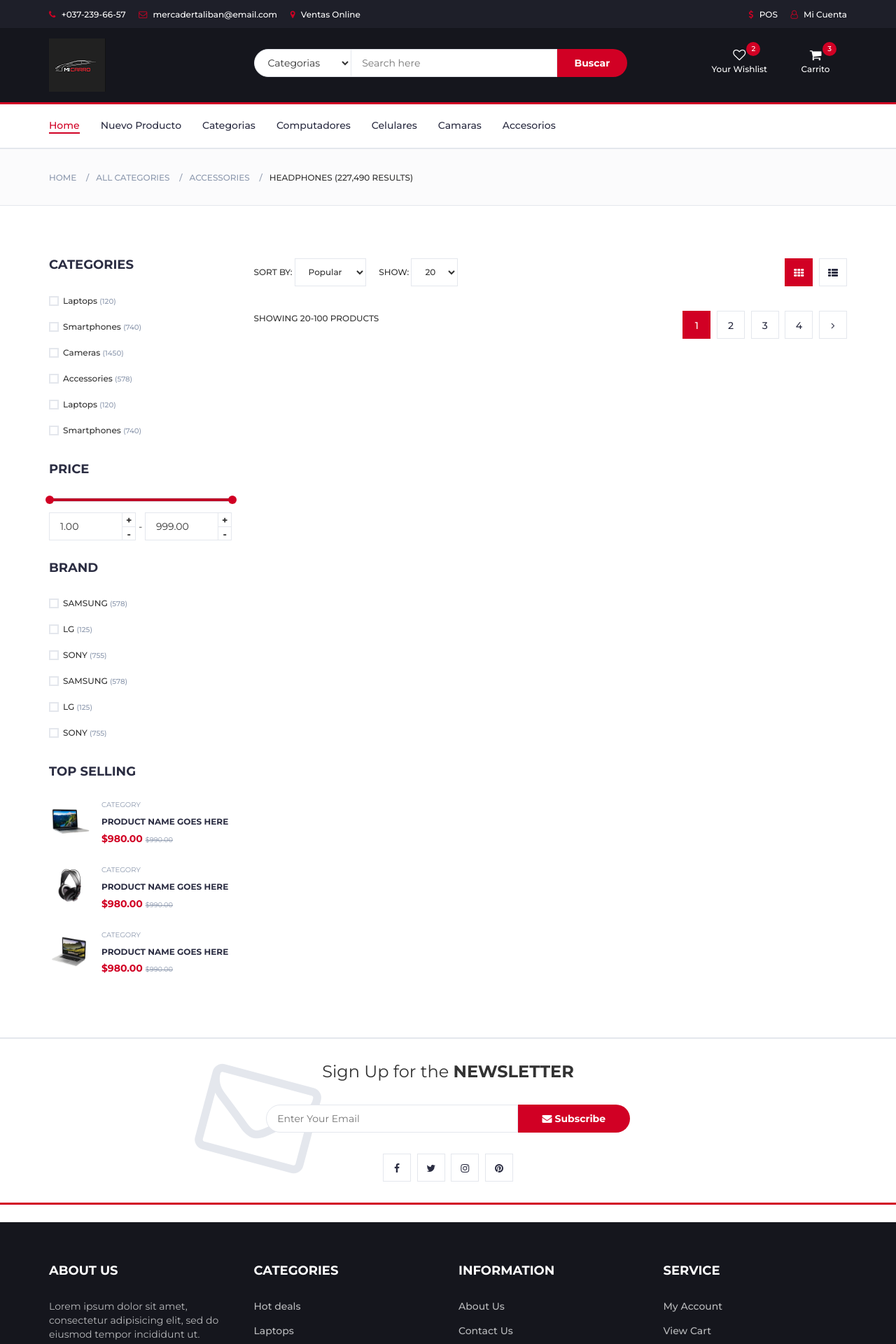
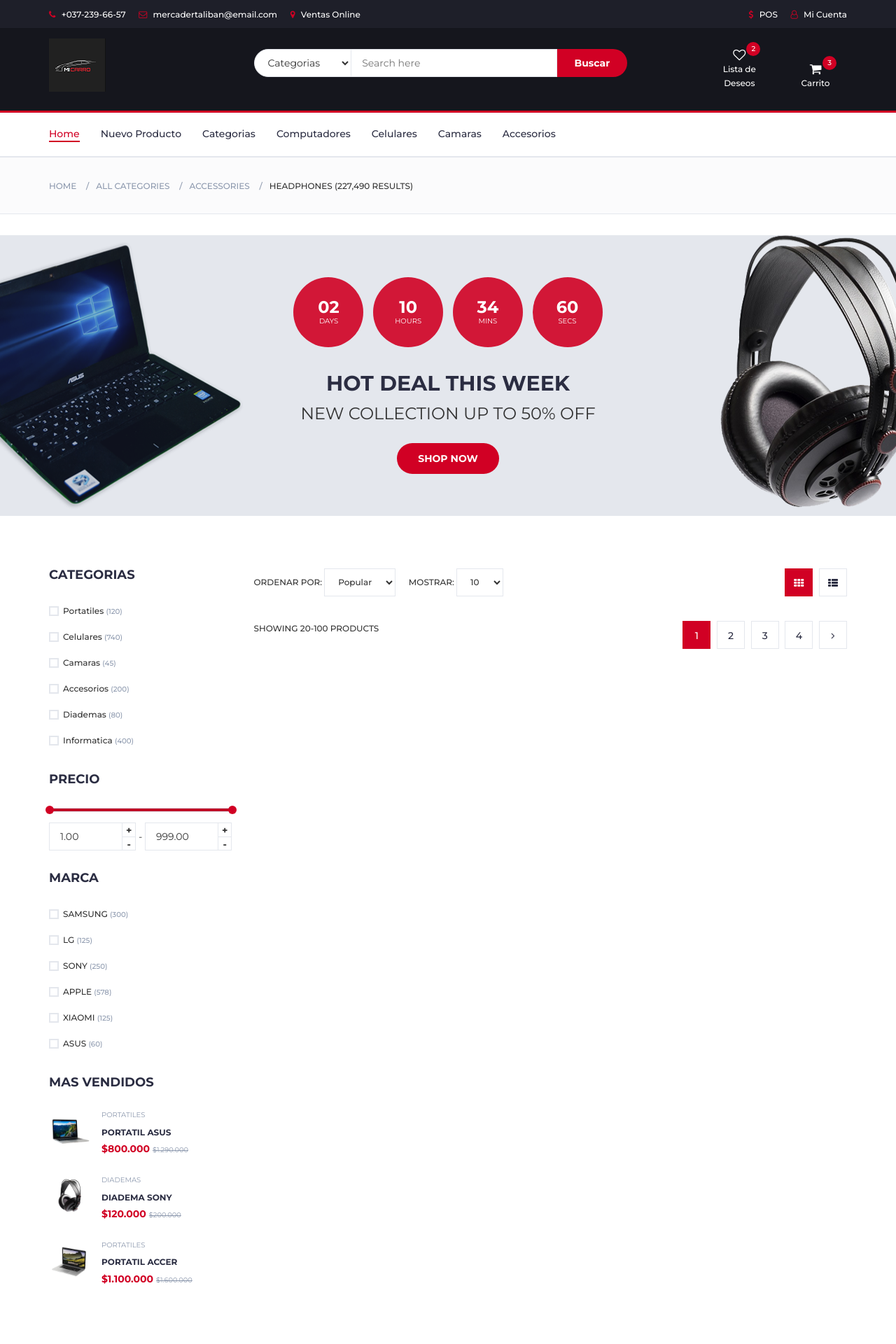
Before and after one commit to DaironC/ElectricStore, a Flask app: page / in a window 1280 px wide. Shown: the top 1920 px of the page at 70% size. Run offline with Flask 2, Linux system fonts and the light colour scheme; data that the repository does not hold is empty; some libraries are stand-ins or nearby versions.

Commit message:
Cambios de css en store

```diff
--- a/static/css/style.css
+++ b/static/css/style.css
@@ -1021,6 +1021,7 @@ textarea.input {
   bottom: 1px;
   padding: 15px;
   background: #1e1f29;
+  color: #fff;
   text-align: center;
   -webkit-transform: translateY(0%);
   -ms-transform: translateY(0%);
@@ -1551,7 +1552,7 @@ textarea.input {
   width: 40px;
   height: 40px;
   line-height: 38px;
-  color: #D10024;
+  color: #FFF;
   opacity: 0;
   visibility: hidden;
 }
--- a/templates/layout.html
+++ b/templates/layout.html
@@ -6,7 +6,7 @@
 		<meta name="viewport" content="width=device-width, initial-scale=1">
 		 <!-- The above 3 meta tags *must* come first in the head; any other head content must come *after* these tags -->
 
-		<title>Electro - by dairon & leo</title>
+		<title>Electro - By Dairon & Leo</title>
 
  		<!-- Google font -->
  		<link href="https://fonts.googleapis.com/css?family=Montserrat:400,500,700" rel="stylesheet">
@@ -93,7 +93,7 @@
 								<div>
 									<a href="#">
 										<i class="fa fa-heart-o"></i>
-										<span>Your Wishlist</span>
+										<span>Lista de Deseos</span>
 										<div class="qty">2</div>
 									</a>
 								</div>
@@ -113,7 +113,7 @@
 													<img src="{{ url_for('static', filename='img/product01.PNG')}}" alt="">
 												</div>
 												<div class="product-body">
-													<h3 class="product-name"><a href="#">product name goes here</a></h3>
+													<h3 class="product-name"><a href="#">hhhh</a></h3>
 													<h4 class="product-price"><span class="qty">1x</span>$980.00</h4>
 												</div>
 												<button class="delete"><i class="fa fa-close"></i></button>
--- a/templates/store.html
+++ b/templates/store.html
@@ -1,6 +1,52 @@
 {% extends "layout.html" %}
 
 {% block content %}
+<!-- HOT DEAL SECTION -->
+		<div id="hot-deal" class="section">
+			<!-- container -->
+			<div class="container">
+				<!-- row -->
+				<div class="row">
+					<div class="col-md-12">
+						<div class="hot-deal">
+							<ul class="hot-deal-countdown">
+								<li>
+									<div>
+										<h3>02</h3>
+										<span>Days</span>
+									</div>
+								</li>
+								<li>
+									<div>
+										<h3>10</h3>
+										<span>Hours</span>
+									</div>
+								</li>
+								<li>
+									<div>
+										<h3>34</h3>
+										<span>Mins</span>
+									</div>
+								</li>
+								<li>
+									<div>
+										<h3>60</h3>
+										<span>Secs</span>
+									</div>
+								</li>
+							</ul>
+							<h2 class="text-uppercase">hot deal this week</h2>
+							<p>New Collection Up to 50% OFF</p>
+							<a class="primary-btn cta-btn" href="#">Shop now</a>
+						</div>
+					</div>
+				</div>
+				<!-- /row -->
+			</div>
+			<!-- /container -->
+		</div>
+		<!-- /HOT DEAL SECTION -->
+
 		<!-- SECTION -->
 		<div class="section">
 			<!-- container -->
@@ -11,14 +57,14 @@
 					<div id="aside" class="col-md-3">
 						<!-- aside Widget -->
 						<div class="aside">
-							<h3 class="aside-title">Categories</h3>
+							<h3 class="aside-title">Categorias</h3>
 							<div class="checkbox-filter">
 
 								<div class="input-checkbox">
 									<input type="checkbox" id="category-1">
 									<label for="category-1">
 										<span></span>
-										Laptops
+										Portatiles
 										<small>(120)</small>
 									</label>
 								</div>
@@ -27,7 +73,7 @@
 									<input type="checkbox" id="category-2">
 									<label for="category-2">
 										<span></span>
-										Smartphones
+										Celulares
 										<small>(740)</small>
 									</label>
 								</div>
@@ -36,8 +82,8 @@
 									<input type="checkbox" id="category-3">
 									<label for="category-3">
 										<span></span>
-										Cameras
-										<small>(1450)</small>
+										Camaras
+										<small>(45)</small>
 									</label>
 								</div>
 
@@ -45,8 +91,8 @@
 									<input type="checkbox" id="category-4">
 									<label for="category-4">
 										<span></span>
-										Accessories
-										<small>(578)</small>
+										Accesorios
+										<small>(200)</small>
 									</label>
 								</div>
 
@@ -54,8 +100,8 @@
 									<input type="checkbox" id="category-5">
 									<label for="category-5">
 										<span></span>
-										Laptops
-										<small>(120)</small>
+										Diademas
+										<small>(80)</small>
 									</label>
 								</div>
 
@@ -63,8 +109,8 @@
 									<input type="checkbox" id="category-6">
 									<label for="category-6">
 										<span></span>
-										Smartphones
-										<small>(740)</small>
+										Informatica
+										<small>(400)</small>
 									</label>
 								</div>
 							</div>
@@ -73,7 +119,7 @@
 
 						<!-- aside Widget -->
 						<div class="aside">
-							<h3 class="aside-title">Price</h3>
+							<h3 class="aside-title">Precio</h3>
 							<div class="price-filter">
 								<div id="price-slider"></div>
 								<div class="input-number price-min">
@@ -93,14 +139,14 @@
 
 						<!-- aside Widget -->
 						<div class="aside">
-							<h3 class="aside-title">Brand</h3>
+							<h3 class="aside-title">Marca</h3>
 							<div class="checkbox-filter">
 								<div class="input-checkbox">
 									<input type="checkbox" id="brand-1">
 									<label for="brand-1">
 										<span></span>
 										SAMSUNG
-										<small>(578)</small>
+										<small>(300)</small>
 									</label>
 								</div>
 								<div class="input-checkbox">
@@ -116,14 +162,14 @@
 									<label for="brand-3">
 										<span></span>
 										SONY
-										<small>(755)</small>
+										<small>(250)</small>
 									</label>
 								</div>
 								<div class="input-checkbox">
 									<input type="checkbox" id="brand-4">
 									<label for="brand-4">
 										<span></span>
-										SAMSUNG
+										APPLE
 										<small>(578)</small>
 									</label>
 								</div>
@@ -131,7 +177,7 @@
 									<input type="checkbox" id="brand-5">
 									<label for="brand-5">
 										<span></span>
-										LG
+										XIAOMI
 										<small>(125)</small>
 									</label>
 								</div>
@@ -139,8 +185,8 @@
 									<input type="checkbox" id="brand-6">
 									<label for="brand-6">
 										<span></span>
-										SONY
-										<small>(755)</small>
+										ASUS
+										<small>(60)</small>
 									</label>
 								</div>
 							</div>
@@ -149,15 +195,15 @@
 
 						<!-- aside Widget -->
 						<div class="aside">
-							<h3 class="aside-title">Top selling</h3>
+							<h3 class="aside-title">Mas Vendidos</h3>
 							<div class="product-widget">
 								<div class="product-img">
 									<img src="{{ url_for('static', filename='img/product01.PNG')}}" alt="">
 								</div>
 								<div class="product-body">
-									<p class="product-category">Category</p>
-									<h3 class="product-name"><a href="#">product name goes here</a></h3>
-									<h4 class="product-price">$980.00 <del class="product-old-price">$990.00</del></h4>
+									<p class="product-category">Portatiles</p>
+									<h3 class="product-name"><a href="#">Portatil Asus</a></h3>
+									<h4 class="product-price">$800.000 <del class="product-old-price">$1.290.000</del></h4>
 								</div>
 							</div>
 
@@ -166,9 +212,9 @@
 									<img src="{{ url_for('static', filename='img/product02.PNG')}}" alt="">
 								</div>
 								<div class="product-body">
-									<p class="product-category">Category</p>
-									<h3 class="product-name"><a href="#">product name goes here</a></h3>
-									<h4 class="product-price">$980.00 <del class="product-old-price">$990.00</del></h4>
+									<p class="product-category">Diademas</p>
+									<h3 class="product-name"><a href="#">Diadema Sony</a></h3>
+									<h4 class="product-price">$120.000 <del class="product-old-price">$200.000</del></h4>
 								</div>
 							</div>
 
@@ -177,9 +223,9 @@
 									<img src="{{ url_for('static', filename='img/product03.PNG')}}" alt="">
 								</div>
 								<div class="product-body">
-									<p class="product-category">Category</p>
-									<h3 class="product-name"><a href="#">product name goes here</a></h3>
-									<h4 class="product-price">$980.00 <del class="product-old-price">$990.00</del></h4>
+									<p class="product-category">Portatiles</p>
+									<h3 class="product-name"><a href="#">Portatil Accer</a></h3>
+									<h4 class="product-price">$1.100.000 <del class="product-old-price">$1.600.000</del></h4>
 								</div>
 							</div>
 						</div>
@@ -193,7 +239,7 @@
 						<div class="store-filter clearfix">
 							<div class="store-sort">
 								<label>
-									Sort By:
+									Ordenar Por:
 									<select class="input-select">
 										<option value="0">Popular</option>
 										<option value="1">Position</option>
@@ -201,9 +247,9 @@
 								</label>
 
 								<label>
-									Show:
+									Mostrar:
 									<select class="input-select">
-										<option value="0">20</option>
+										<option value="0">10</option>
 										<option value="1">50</option>
 									</select>
 								</label>
@@ -224,17 +270,15 @@
 									<div class="product-img">
 										<img src="{{producto.4}}" alt="">
 										<div class="product-label">
-											<span class="sale">-30%</span>
-											<span class="new">NEW</span>
+											<span class="sale">-20%</span>
+											<span class="new">Nuevo</span>
 										</div>
 									</div>
 									<div class="product-body">
 
 										<h3 class="product-name"><a href="#">{{producto.1}}</a></h3>
-										<h4 class="product-price">{{producto.2}}<del class="product-old-price">$990.00</del></h4>
+										<h4 class="product-price">${{producto.2}}<del class="product-old-price"></del></h4>
 										<div class="product-rating">
-											<i class="fa fa-star"></i>
-											<i class="fa fa-star"></i>
 											<i class="fa fa-star"></i>
 											<i class="fa fa-star"></i>
 											<i class="fa fa-star"></i>
@@ -248,7 +292,7 @@
 									</div>
 									<div class="add-to-cart">
 											<p>{{producto.3}}</p>
-										<button class="add-to-cart-btn"><i class="fa fa-shopping-cart"></i> add to cart</button>
+										<button class="add-to-cart-btn"><i class="fa fa-shopping-cart"></i>Agregar al carrito</button>
 									</div>
 								</div>
 							</div>
```
